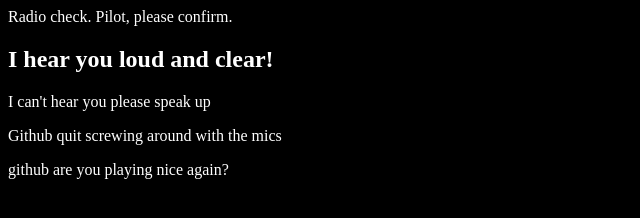
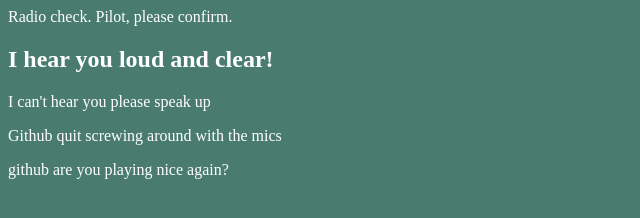
Before and after one commit to Lucy134/communication-log, a plain HTML site: page index.html in a window 1280 px wide. Shown: the whole page, without its empty margins (0-640 px from the left). Drawn offline with Linux system fonts and the light colour scheme.

Commit message:
background color

```diff
--- a/style.css
+++ b/style.css
@@ -1,4 +1,4 @@
 body {
     color: white;
-    background-color: black;
+    background-color: rgb(73, 124, 111);
  }
```
